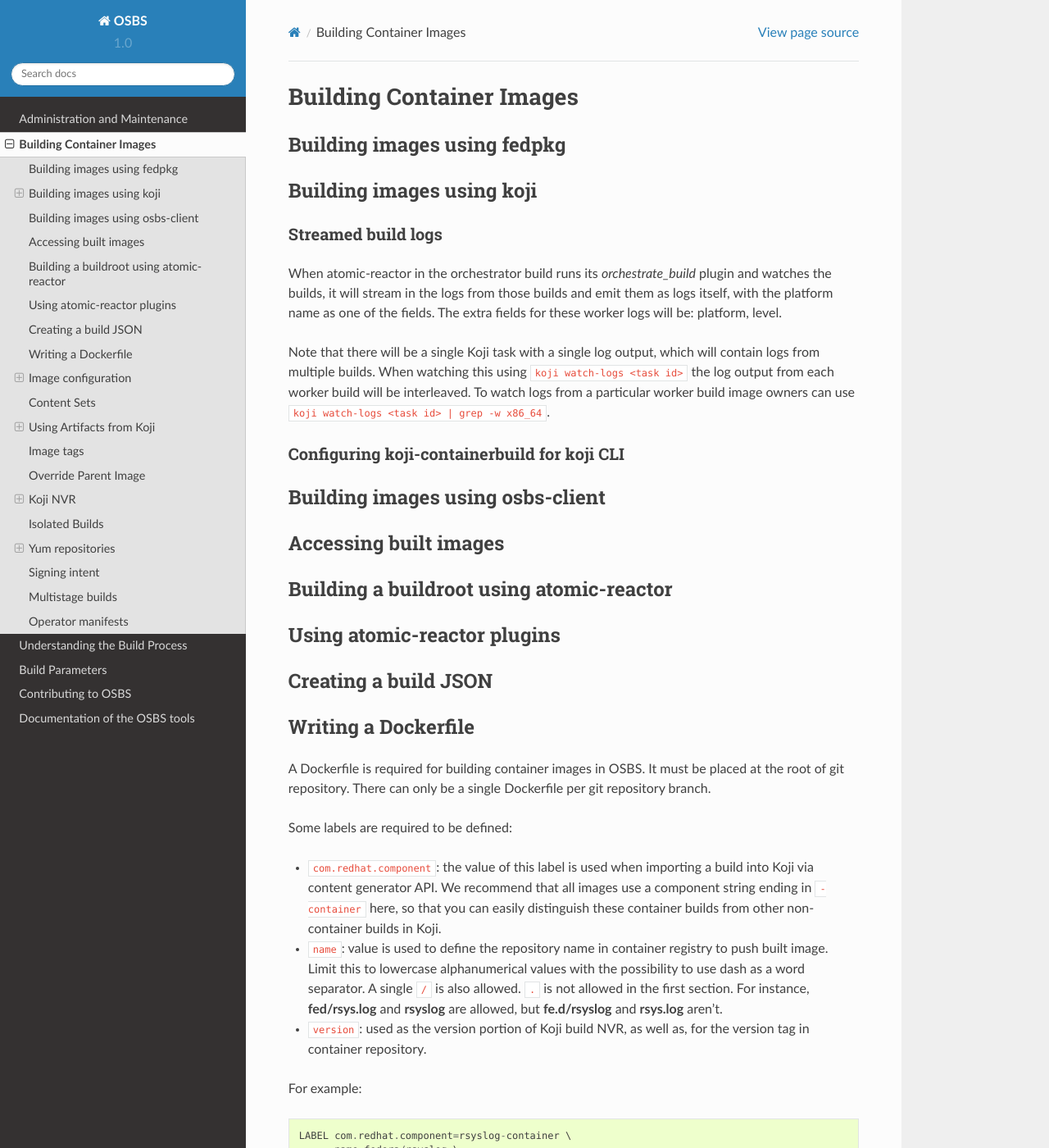
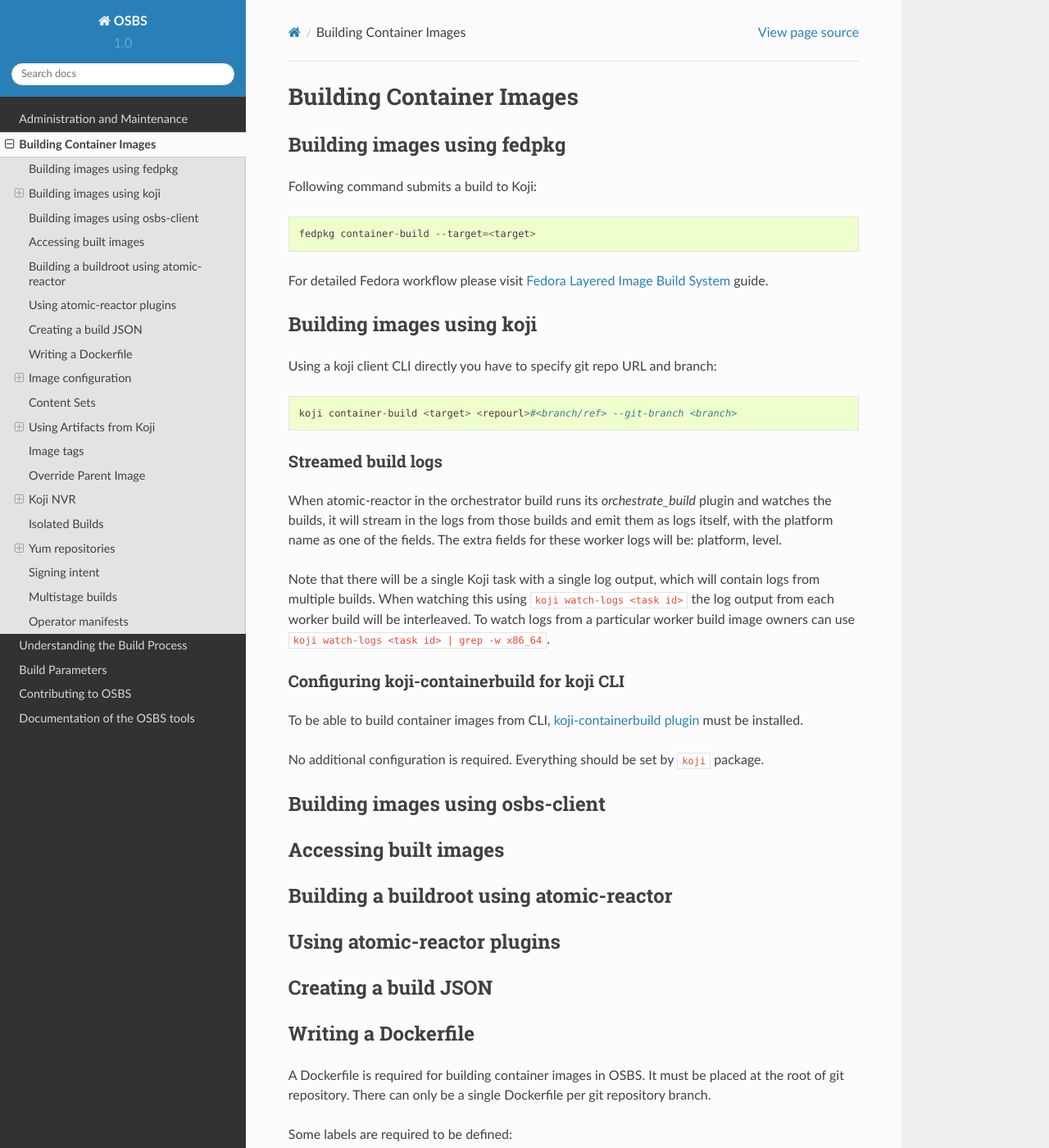
Before and after one commit to containerbuildsystem/osbs-docs, a Sphinx documentation site: the page built from docs/users.rst, in a window 1280 px wide and 1400 px high. Shown: the whole window at 82% size. Built offline with Sphinx 7.4.7 and the Read the Docs theme 2.0.0, drawn with Linux system fonts in a browser that asks for light colours.

Commit message:
Update fedpkg/koji sections
* OSBS-2998

Signed-off-by: Martin Bašti <mbasti@redhat.com>

```diff
--- a/docs/users.rst
+++ b/docs/users.rst
@@ -4,8 +4,23 @@
 Building images using fedpkg
 ----------------------------
 
+Following command submits a build to Koji::
+
+    fedpkg container-build --target=<target>
+
+For detailed Fedora workflow please visit `Fedora Layered Image Build System`_ guide.
+
+.. _`Fedora Layered Image Build System`: https://docs.pagure.org/releng/layered_image_build_service.html
+
+
+
 Building images using koji
 --------------------------
+
+Using a koji client CLI directly you have to specify git repo URL and branch::
+
+    koji container-build <target> <repourl>#<branch/ref> --git-branch <branch>
+
 
 Streamed build logs
 ~~~~~~~~~~~~~~~~~~~
@@ -25,6 +40,15 @@
 
 Configuring koji-containerbuild for koji CLI
 ~~~~~~~~~~~~~~~~~~~~~~~~~~~~~~~~~~~~~~~~~~~~
+
+To be able to build container images from CLI, `koji-containerbuild plugin`_
+must be installed.
+
+No additional configuration is required.
+Everything should be set by ``koji`` package.
+
+.. _`koji-containerbuild plugin`: https://github.com/containerbuildsystem/koji-containerbuild
+
 
 Building images using osbs-client
 ---------------------------------
```
